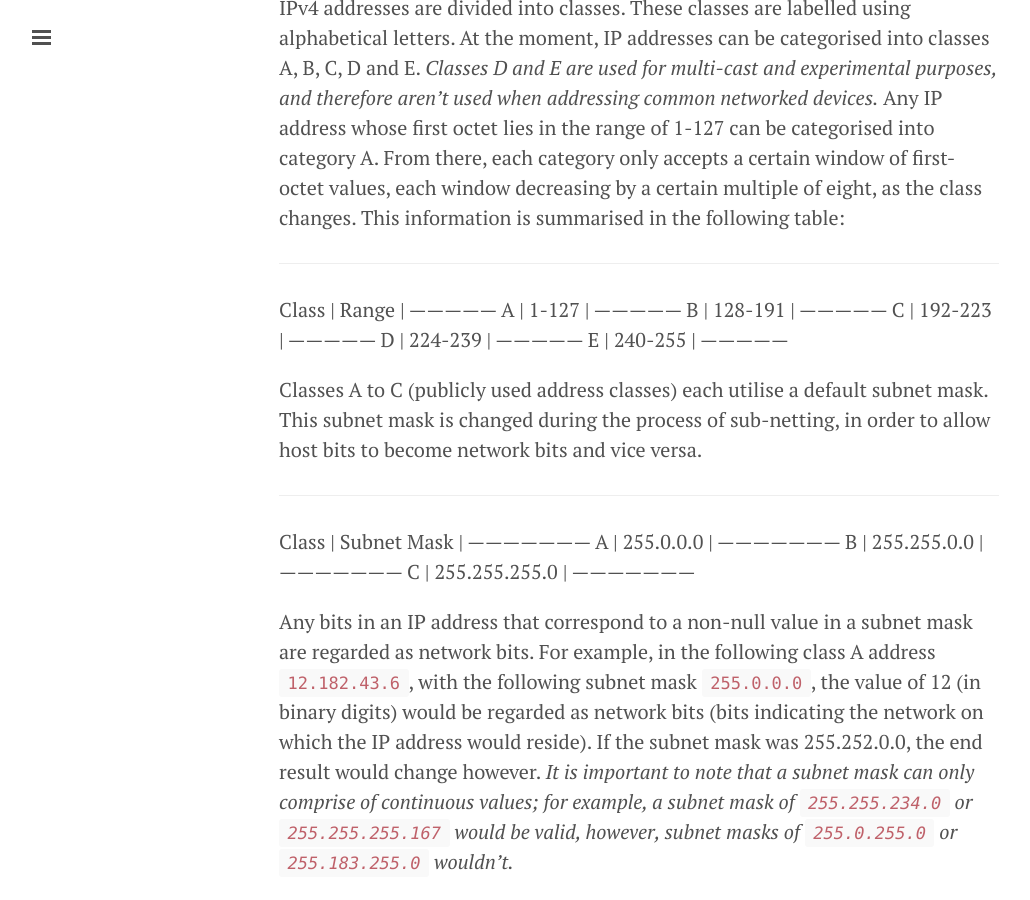
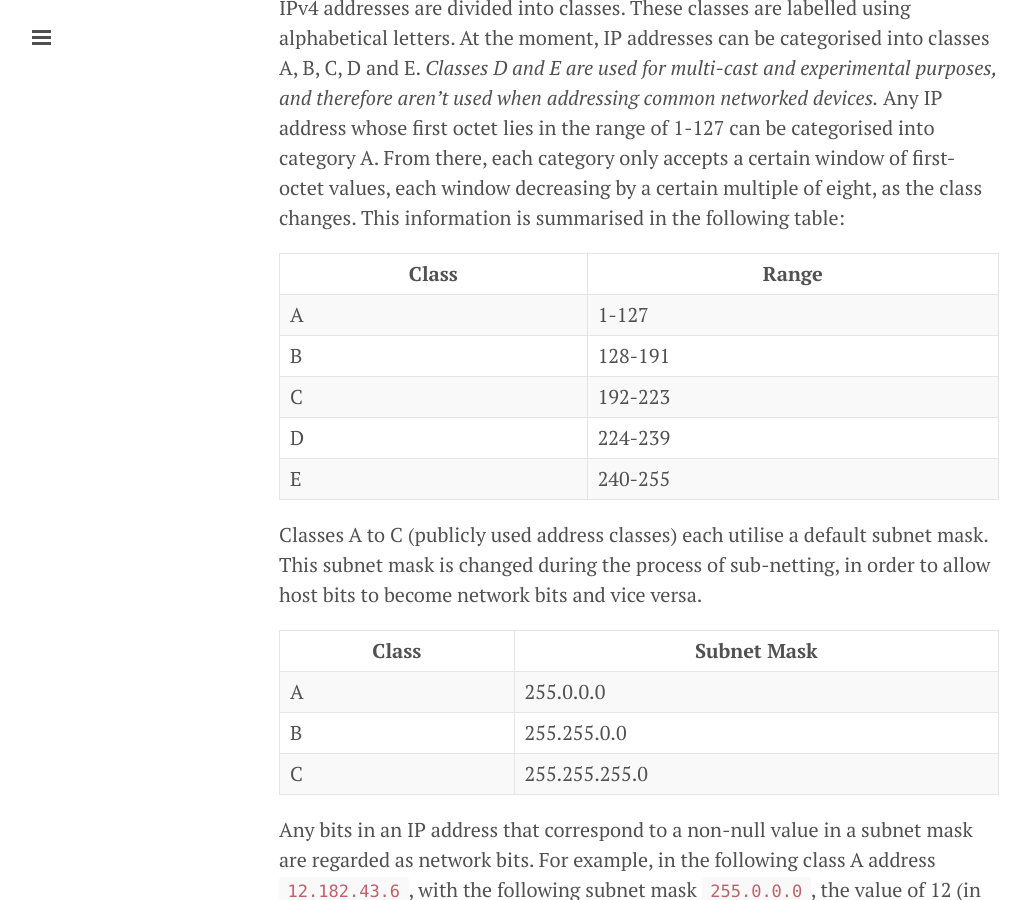
Before and after one commit to fpigerre/blog, a Jekyll site: the page built from _posts/2014-06-01-subdividing-ipv4-networks.md, in a window 1280 px wide and 900 px high, scrolled down 1613 px. Shown: the whole window, without its empty margins (1-1031 px from the left). Built offline with Jekyll 4.4.1, drawn with Linux system fonts in a browser that asks for light colours; nearby versions of some CDN libraries; some web fonts are replaced; comment, search, counter and statistics services are not loaded.

````diff
--- a/_posts/2014-06-01-subdividing-ipv4-networks.md
+++ b/_posts/2014-06-01-subdividing-ipv4-networks.md
@@ -45,31 +45,22 @@ IPv4 addresses are divided into classes. These classes are labelled using alphab
 Any IP address whose first octet lies in the range of 1-127 can be categorised into category A. From there, each category only accepts a certain window of first-octet values, each window decreasing by a certain multiple of eight, as the class changes.
 This information is summarised in the following table:
 
----------------
-Class | Range |
----------------
-A | 1-127     |
----------------
-B | 128-191   |
----------------
-C | 192-223   |
----------------
-D | 224-239   |
----------------
-E | 240-255   |
----------------
+
+Class | Range
+------|--------
+A | 1-127
+B | 128-191
+C | 192-223
+D | 224-239
+E | 240-255
 
 Classes A to C (publicly used address classes) each utilise a default subnet mask. This subnet mask is changed during the process of sub-netting, in order to allow host bits to become network bits and vice versa.
 
----------------------
-Class | Subnet Mask |
----------------------
-A | 255.0.0.0       |
----------------------
-B | 255.255.0.0     |
----------------------
-C | 255.255.255.0   |
----------------------
+Class | Subnet Mask
+------|--------------
+A | 255.0.0.0
+B | 255.255.0.0
+C | 255.255.255.0
 
 Any bits in an IP address that correspond to a non-null value in a subnet mask are regarded as network bits. For example, in the following class A address ```12.182.43.6```, with the following subnet mask ```255.0.0.0```, the value of 12 (in binary digits) would be regarded as network bits (bits indicating the network on which the IP address would reside).
 If the subnet mask was 255.252.0.0, the end result would change however.
````
